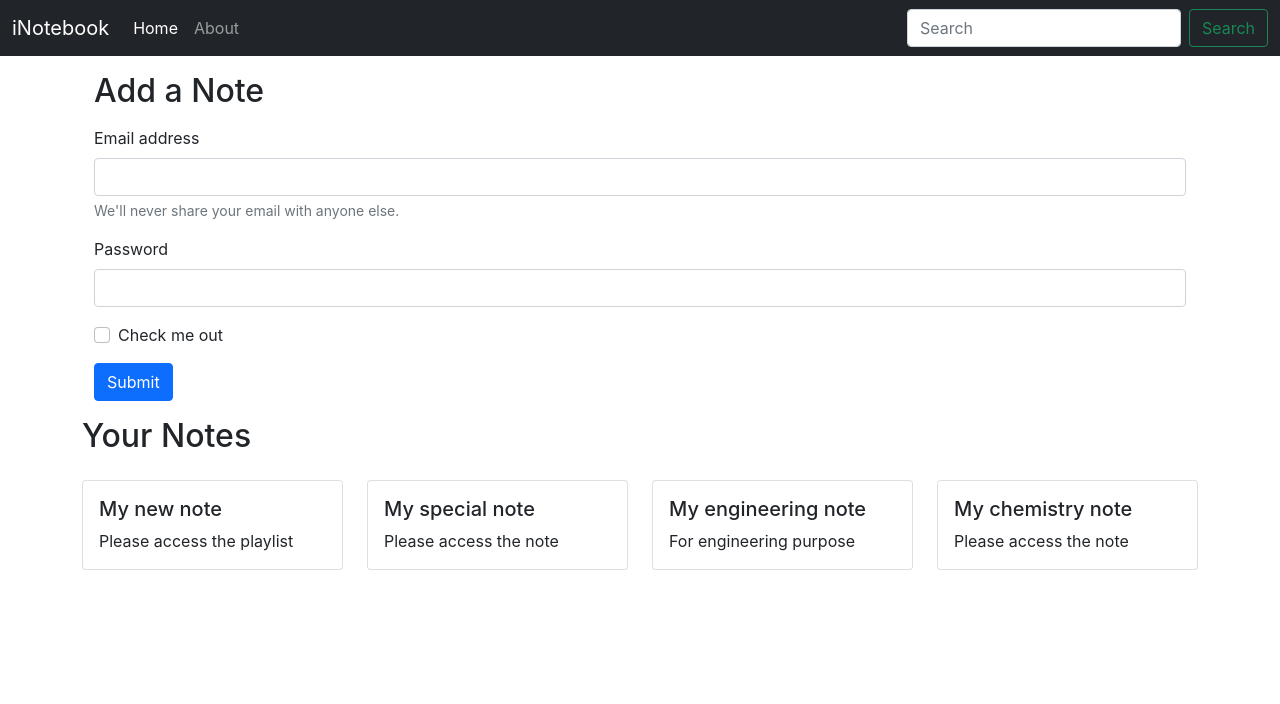
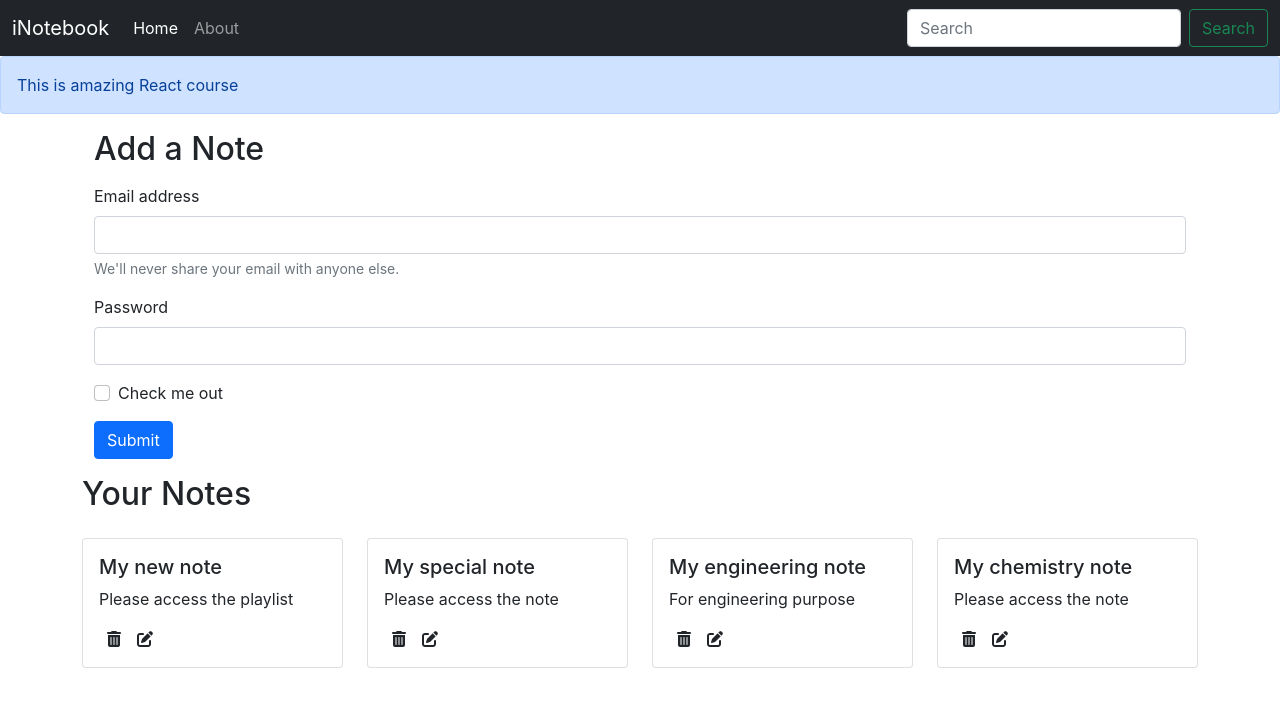
Before and after one commit to tanzeelqureshi2/Inotebook, a React (Create React App) app: page / in a window 1280 px wide. Shown: the top 704 px of the page. Built offline with nearby package versions, Linux system fonts and the light colour scheme; the HTML template or start-up script is replaced by a standard one.

Commit message:
Add fontawesome icon in NoteItem for edit and delete also create alert component for showing alert

```diff
--- a/public/index.html
+++ b/public/index.html
@@ -46,6 +46,8 @@
   <script src="https://cdn.jsdelivr.net/npm/bootstrap@5.1.3/dist/js/bootstrap.bundle.min.js"
     integrity="sha384-ka7Sk0Gln4gmtz2MlQnikT1wXgYsOg+OMhuP+IlRH9sENBO0LRn5q+8nbTov4+1p"
     crossorigin="anonymous"></script>
+  <!--Font Awesome-->
+  <script src="https://kit.fontawesome.com/163da92187.js" crossorigin="anonymous"></script>
 </body>
 
 </html>
--- a/src/App.js
+++ b/src/App.js
@@ -4,6 +4,7 @@
 import Home from "./components/Home";
 import About from "./components/About";
 import NoteState from "./context/notes/NoteState";
+import Alert from "./components/Alert";
 
 function App() {
   return (
@@ -11,6 +12,7 @@
       <NoteState>
         <Router>
           <Navbar />
+          <Alert message="This is amazing React course"/>
           <div className="container">
             <Switch>
               <Route exact path="/">
--- /dev/null
+++ b/src/components/Alert.js
@@ -0,0 +1,13 @@
+import React from "react";
+
+const Alert = (props) => {
+  return (
+    <div>
+      <div class="alert alert-primary" role="alert">
+       {props.message}
+      </div>
+    </div>
+  );
+};
+
+export default Alert;
--- a/src/components/NoteItem.js
+++ b/src/components/NoteItem.js
@@ -10,6 +10,8 @@
           <p className="card-text">
            {note.description}
           </p>
+          <i className="fa-solid fa-trash-can mx-2"></i>
+          <i className="fa-solid fa-pen-to-square mx-2"></i>
         </div>
       </div>
     </div>
--- a/src/components/Notes.js
+++ b/src/components/Notes.js
@@ -9,7 +9,7 @@
     <div className="row">
       <h2>Your Notes</h2>
       {notes.map((note) => {
-        return <NoteItem note={note}/>
+        return <NoteItem key={note._id} note={note}/>
       })}
     </div>
   );
--- a/src/context/notes/NoteState.js
+++ b/src/context/notes/NoteState.js
@@ -22,7 +22,7 @@
           "__v": 0
         },
         {
-            "_id": "62024dcd3d9f6d2f4b23a1e9",
+            "_id": "62024dcd3d9f6d2f4b23a1e7",
             "user": "6200f0b9d3b6f5edcf0c7805",
             "title": "My engineering note",
             "description": "For engineering purpose",
@@ -31,7 +31,7 @@
             "__v": 0
         },
         {
-            "_id": "62024dcd3d9f6d2f4b23a1e9",
+            "_id": "62024dcd3d9f6d2f4b23a1e2",
             "user": "6200f0b9d3b6f5edcf0c7805",
             "title": "My chemistry note",
             "description": "Please access the note",
--- a/src/index.css
+++ b/src/index.css
@@ -11,3 +11,6 @@
   font-family: source-code-pro, Menlo, Monaco, Consolas, 'Courier New',
     monospace;
 }
+ i{
+  cursor: pointer;
+ }
```
